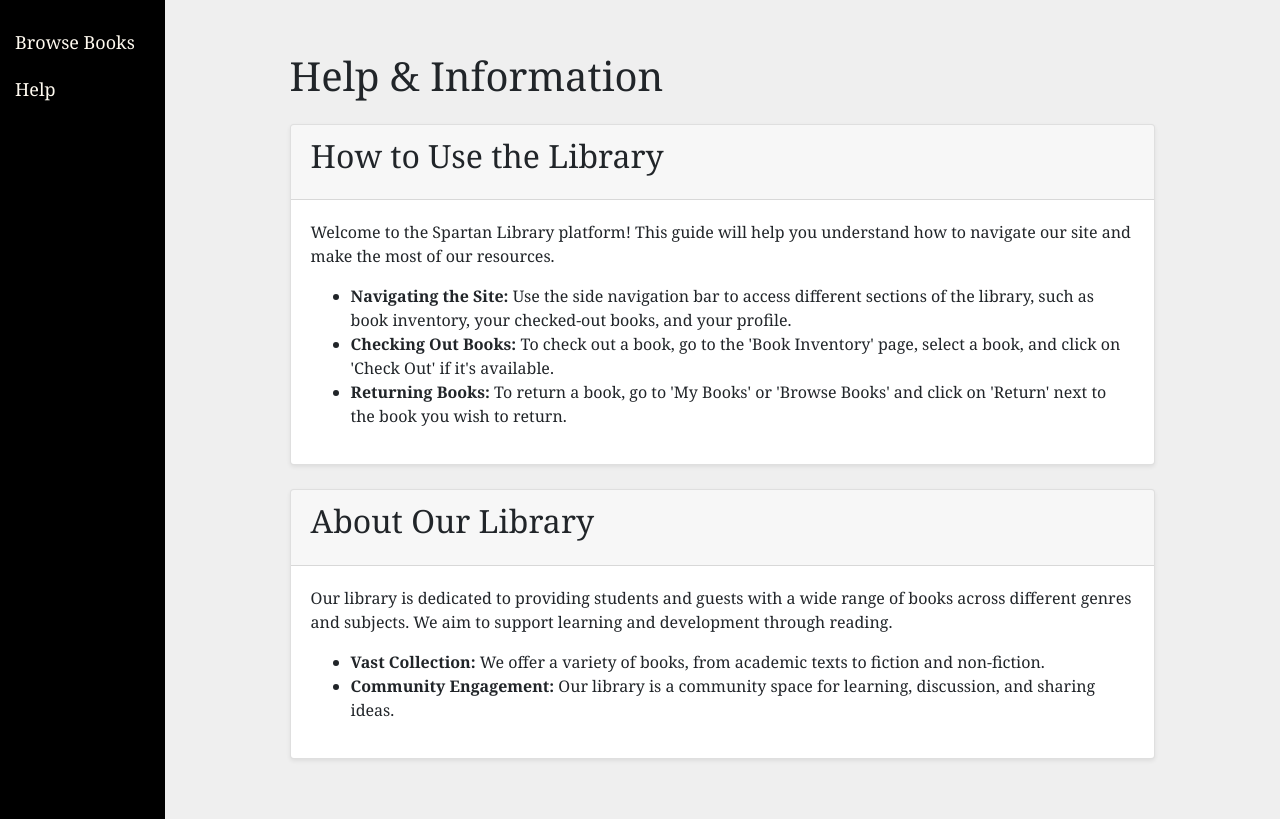
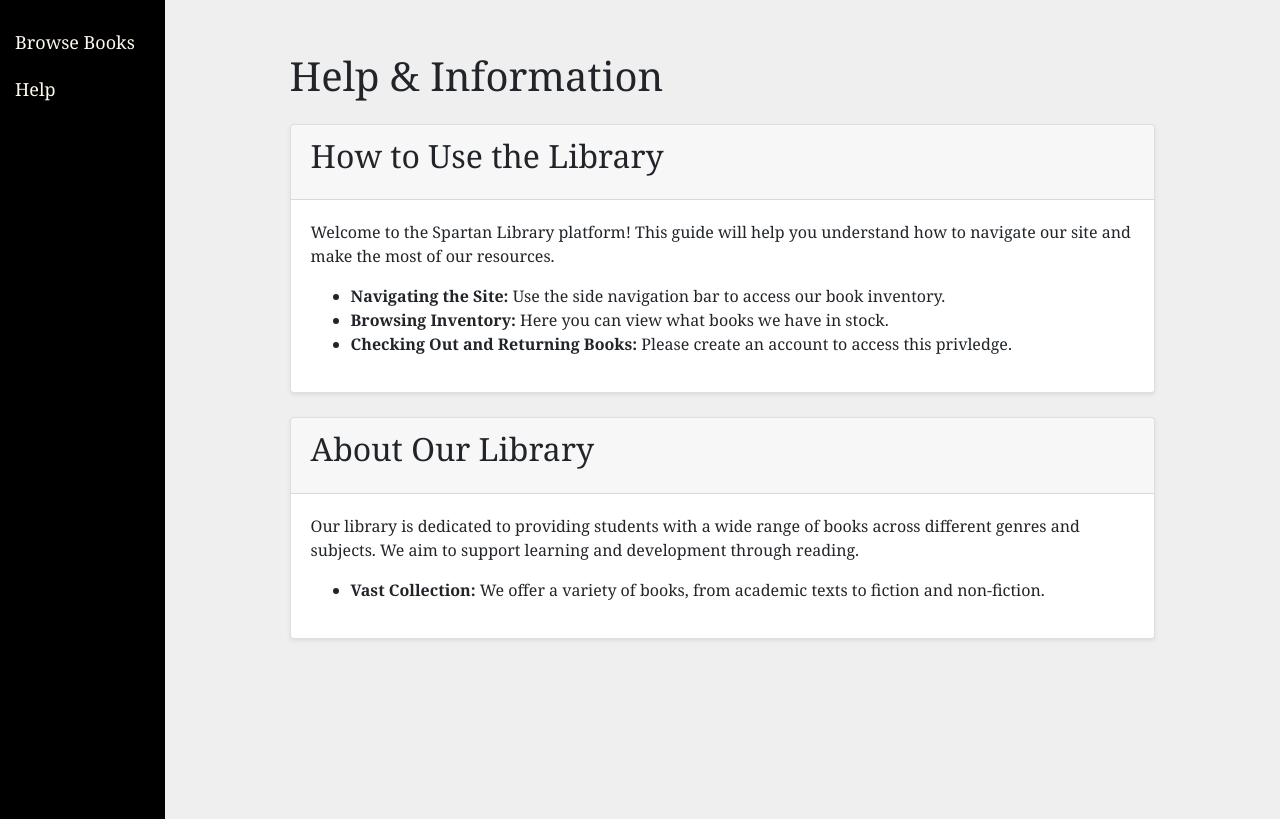
Before and after one commit to MichaelXiao9625/CMPE132Project, a Flask app: page /help in a window 1280 px wide. Shown: the part 76-895 px from the top of the page. Run offline with Flask 3, Linux system fonts and the light colour scheme; some libraries are stand-ins or nearby versions.

Commit message:
updated deleting user and some formatting

```diff
--- a/myProject/app/routes.py
+++ b/myProject/app/routes.py
@@ -53,20 +53,28 @@ def logout():
     logout_user()
     return response
 
-@main.route('/delete_account', methods = ['POST', 'GET'])  #deletes account and routes to signup page
+@main.route('/delete_account', methods=['POST', 'GET'])
 @login_required
 def delete_account():
-
     current_form = Delete_Account_Form()
     user = User.query.filter_by(username=current_user.username).first()
 
-    if current_form.validate_on_submit() and check_password_hash(user.password,current_form.password.data): #checking if password is correct
+    if current_form.validate_on_submit() and check_password_hash(user.password, current_form.password.data):
+        # Return all checked-out books to stock
+        for book in user.books_checked_out:
+            book.available_copies += 1  # Increase the available copies count
+        # Clear the user's checked-out books list
+        user.books_checked_out = []
 
-        db.session.delete(user) #deleting user
+        # Delete user
+        db.session.delete(user)
         db.session.commit()
-        return redirect('/signup')
+        return redirect('/')
+    elif current_form.is_submitted():
+        errorMessage = 'Incorrect password'
+        return render_template('delete_account.html', form=current_form, error=errorMessage, role=current_user.role)
 
-    return render_template('delete_account.html', form = current_form, role=current_user.role)
+    return render_template('delete_account.html', form=current_form, role=current_user.role)
 
 @main.route('/home', methods=['POST', 'GET'])
 def home():
@@ -175,6 +183,13 @@ from sqlalchemy import case
 @main.route('/manage_users')
 @login_required
 def manage_users():
+    # Determine the role of the current user, default to 'guest' if not logged in
+    role = current_user.role if current_user.is_authenticated else 'guest'
+
+    # Redirect students and guests if they try to access this page through URL
+    if current_user.is_authenticated and role not in ['admin', 'librarian']:
+        return redirect(url_for('main.home'))
+
     # Retrieve all non-guest users
     users = User.query.filter(User.role != 'guest').all()
 
--- a/myProject/app/templates/help.html
+++ b/myProject/app/templates/help.html
@@ -12,9 +12,15 @@
                 <div class="card-body">
                     <p>Welcome to the Spartan Library platform! This guide will help you understand how to navigate our site and make the most of our resources.</p>
                     <ul>
+                        {% if current_user.role == 'student' %}
                         <li><strong>Navigating the Site:</strong> Use the side navigation bar to access different sections of the library, such as book inventory, your checked-out books, and your profile.</li>
                         <li><strong>Checking Out Books:</strong> To check out a book, go to the 'Book Inventory' page, select a book, and click on 'Check Out' if it's available.</li>
                         <li><strong>Returning Books:</strong> To return a book, go to 'My Books' or 'Browse Books' and click on 'Return' next to the book you wish to return.</li>
+                        {% else %}
+                        <li><strong>Navigating the Site:</strong> Use the side navigation bar to access our book inventory.</li>
+                        <li><strong>Browsing Inventory:</strong> Here you can view what books we have in stock.</li>
+                        <li><strong>Checking Out and Returning Books:</strong> Please create an account to access this privledge.</li>
+                        {% endif %}
                     </ul>
                 </div>
             </div>
@@ -23,10 +29,9 @@
                     <h2 class="card-title">About Our Library</h2>
                 </div>
                 <div class="card-body">
-                    <p>Our library is dedicated to providing students and guests with a wide range of books across different genres and subjects. We aim to support learning and development through reading.</p>
+                    <p>Our library is dedicated to providing students with a wide range of books across different genres and subjects. We aim to support learning and development through reading.</p>
                     <ul>
                         <li><strong>Vast Collection:</strong> We offer a variety of books, from academic texts to fiction and non-fiction.</li>
-                        <li><strong>Community Engagement:</strong> Our library is a community space for learning, discussion, and sharing ideas.</li>
                     </ul>
                 </div>
             </div>
--- a/myProject/app/templates/manage_users.html
+++ b/myProject/app/templates/manage_users.html
@@ -29,7 +29,7 @@
                             {% endif %}
                         </td>
                         <td>
-                            {% if user.id != current_user.id and user.role != 'admin' %}
+                            {% if user.id != current_user.id and ((current_user.role == 'admin' and user.role != 'admin') or (current_user.role == 'librarian' and user.role == 'student')) %}
                                 <form action="{{ url_for('main.delete_user', user_id=user.id) }}" method="post" style="display: inline-block;"
                                     onsubmit="return confirm('Are you sure you want to delete this user?');">
                                     <button type="submit" class="btn btn-danger btn-sm">Delete</button>
--- a/myProject/app/templates/user_profile.html
+++ b/myProject/app/templates/user_profile.html
@@ -6,7 +6,7 @@
         <div class="col-md-6">
             <div class="card shadow-sm">
                 <div class="card-header">
-                    <h1 class="card-title text-center">Welcome, {{ user.username }}!</h1>
+                    <h1 class="card-title text-center">Profile: {{ user.username }}</h1>
                 </div>
                 <div class="card-body">
                     <div class="mt-4">
```
Also changed, not shown: myProject/app/templates/delete_account.html (+5 -7 lines), myProject/app/templates/my_books.html (+11 -14 lines), myProject/app/app.db, readme.md.
